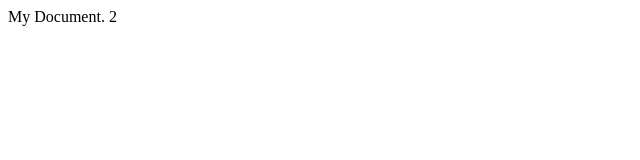
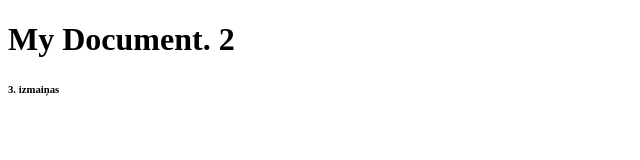
Before and after one commit to burmanis/mansRCS_Darbs, a plain HTML site: page index.html in a window 1280 px wide. Shown: the whole page, without its empty margins (0-640 px from the left). Drawn offline with Linux system fonts and the light colour scheme.

Commit message:
3. izmaiņas

```diff
--- a/index.html
+++ b/index.html
@@ -6,6 +6,7 @@
     <title>Document</title>
 </head>
 <body>
-    My Document. 2
+    <h1>My Document. 2</h1>
+    <h6>3. izmaiņas</h6>
 </body>
 </html>
```
